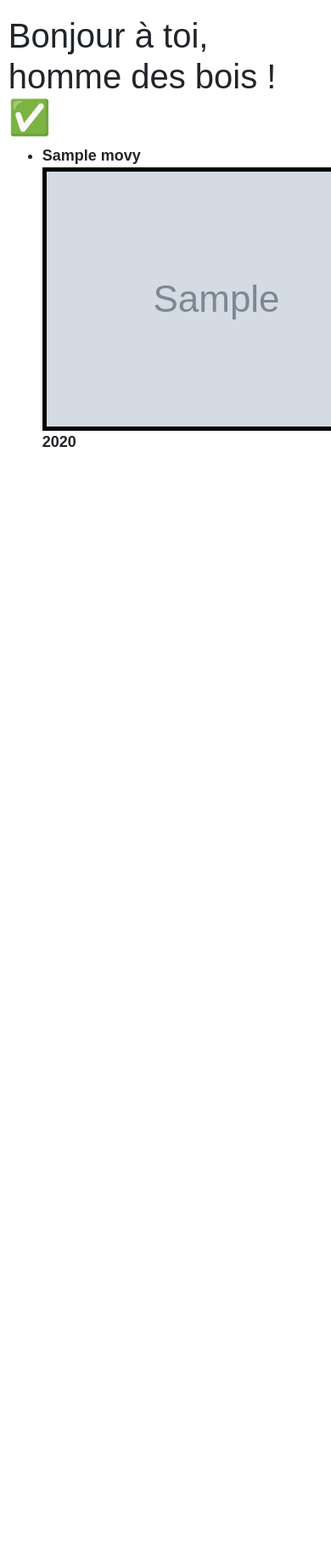
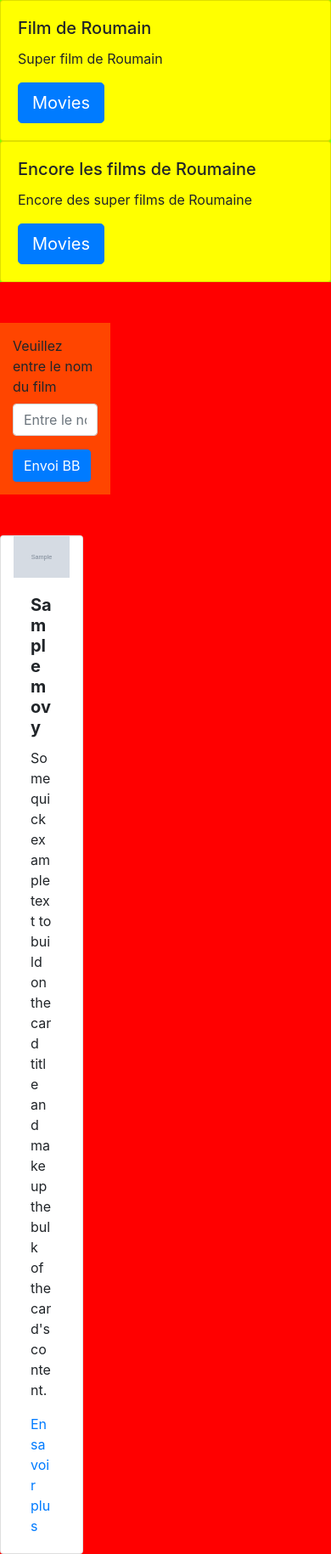
Before and after one commit to LeRomainMalin/OMDB, a Symfony app: template my_project/templates/zgeg/index.html.twig in a window 390 px wide; the page is wider, and only the part inside the window is pictured. Shown: that part at 85% size. Before the commit the page ends 526 px from the top of that part, so only its background shows below. Run offline with Twig, Linux system fonts and the light colour scheme; the template is opened without the code that fills it: most values are stand-ins (such as "Sample title", 1, 10 or a date in 2020); grey boxes marked "Sample" are stand-in pictures; some libraries are stand-ins or nearby versions.

Commit message:
Regarde ton nouveau site petit batard

```diff
--- a/my_project/templates/base.html.twig
+++ b/my_project/templates/base.html.twig
@@ -7,8 +7,46 @@
 		<link rel="stylesheet" href="{{ asset ('assets/css/bootstrap.css')}}">
 		{% endblock %}
     </head>
-    <body>
-        {% block body %}{% endblock %}
+    <body style="background: red">
+    <div class="row" style="background: lawngreen">
+        <div class="col-sm-6">
+            <div class="card" style="background: yellow">
+                <div class="card-body">
+                    <h5 class="card-title">Film de Roumain</h5>
+                    <p class="card-text">Super film de Roumain</p>
+                    <a type="button" class="btn btn-lg btn-primary" disabled href="{{ url('film', {"query" : "alien"} ) }}">Movies</a>
+                </div>
+            </div>
+        </div>
+        <div class="col-sm-6">
+            <div class="card" style="background: yellow">
+                <div class="card-body">
+                    <h5 class="card-title">Encore les films de Roumaine</h5>
+                    <p class="card-text">Encore des super films de Roumaine</p>
+                    <a type="button" class="btn btn-lg btn-primary" disabled href="{{ url('film',{"query" : "vérité"}) }}">Movies</a>
+                </div>
+            </div>
+        </div>
+    </div>
+    <br>
+    <br>
+    <div class="container">
+        <div class="row">
+    <form class="col-4" style="background: orangered; padding: 15px;">
+        <div class="form-group">
+            <label for="movies">Veuillez entre le nom du film</label>
+            <input type="text" class="form-control" id="movies"  placeholder="Entre le nom de ton super film">
+        </div>
+        <button type="submit" class="btn btn-primary">Envoi BB</button>
+    </form>
+    </div>
+    </div>
+    <br>
+    <br>
+        {% block body %}
+
+
+        {% endblock %}
         {% block javascripts %}
 		<script src=""{{ asset ('assets/js/bootstrap.js') }}
 		{% endblock %}
--- a/my_project/templates/zgeg/index.html.twig
+++ b/my_project/templates/zgeg/index.html.twig
@@ -2,31 +2,18 @@
 
 
 {% block body %}
-<style>
-    .example-wrapper { margin: 1em auto; max-width: 800px; width: 95%; font: 18px/1.5 sans-serif; }
-    .example-wrapper code { background: #F5F5F5; padding: 2px 6px; }
-
-	img {
-	border: black 5px solid;
-	}
-
-</style>
-
-<div class="example-wrapper">
-    <h1>Bonjour à toi, homme des bois ! ✅</h1>
-
-	<ul>
-			{% for movie in movies %}
-		<li>
-			<b>{{ movie.Title }}</b>
-			</br>
-			<img src="{{movie.Poster}}">
-			<b> {{movie.Year}} </b>
-			</br>
-			</br>
-		</li>
-		{% endfor %}
-	</ul>
-
+<div class="container">
+	<div class="row">
+    {% for movie in movies %}
+		<div class="card col-3" >
+			<img src="{{ movie.Poster }}">
+			<div class="card-body">
+				<h5 class="card-title"><b>{{ movie.Title}}</b></h5>
+				<p class="card-text">Some quick example text to build on the card title and make up the bulk of the card's content.</p>
+				<a href="{{ url('fiche',{"produit" : movie.imdbID}) }}">En savoir plus</a>
+			</div>
+		</div>
+    {% endfor %}
+</div>
 </div>
 {% endblock %}
```
Also changed, not shown: my_project/src/Controller/FicheController.php (added, +33 -0 lines), my_project/src/Controller/OrangeController.php (added, +19 -0 lines), my_project/src/Controller/ZgegController.php (+23 -0 lines), my_project/templates/fiche/index.html.twig (added, +26 -0 lines), my_project/templates/orange/index.html.twig (added, +8 -0 lines), my_project/public/assets/img/image.jpg (added).
